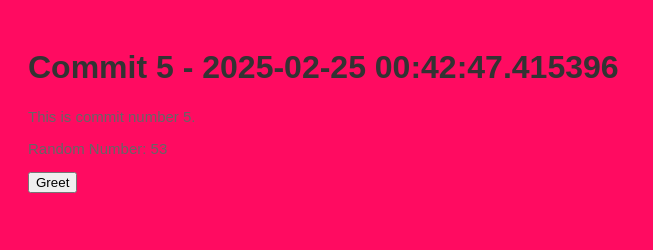
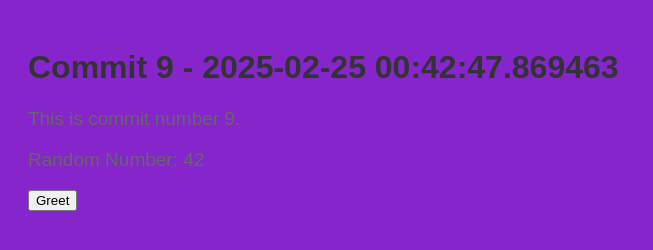
Before and after one commit to stiffs95/myrep-repo-20250225004240, a plain HTML site: page index.html in a window 1280 px wide. Shown: the whole page, without its empty margins (0-653 px from the left). Drawn offline with Linux system fonts and the light colour scheme.

Commit message:
📝 Commit 9 with HTML, CSS, and JS

```diff
--- a/index.html
+++ b/index.html
@@ -2,13 +2,13 @@
     <!DOCTYPE html>
     <html>
     <head>
-        <title>Commit 5 - 2025-02-25 00:42:47.415396</title>
+        <title>Commit 9 - 2025-02-25 00:42:47.869463</title>
         <link rel="stylesheet" href="style.css">
     </head>
     <body>
-        <h1>Commit 5 - 2025-02-25 00:42:47.415396</h1>
-        <p>This is commit number 5.</p>
-        <p>Random Number: 53</p>
+        <h1>Commit 9 - 2025-02-25 00:42:47.869463</h1>
+        <p>This is commit number 9.</p>
+        <p>Random Number: 42</p>
         <button onclick="greet()">Greet</button>
         <script src="script.js"></script>
     </body>
--- a/script.js
+++ b/script.js
@@ -2,4 +2,4 @@
     function greet() {
         alert('Hello from commit ' + commitNumber + '!');
     }
-    var commitNumber = 5;
+    var commitNumber = 9;
--- a/style.css
+++ b/style.css
@@ -1,7 +1,7 @@
 
     body {
         font-family: Arial, sans-serif;
-        background-color: #ff0b61;
+        background-color: #8625cc;
         padding: 20px;
     }
     h1 {
@@ -9,5 +9,5 @@
     }
     p {
         color: #666;
-        font-size: 15px;
+        font-size: 19px;
     }
```
